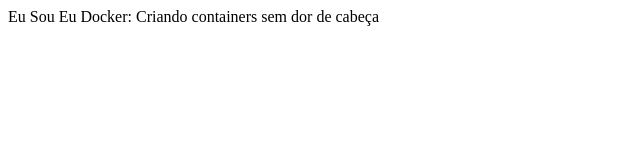
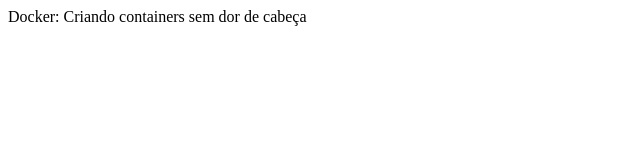
Before and after one commit to v01dr/alura, a plain HTML site: page index.html in a window 1280 px wide. Shown: the whole page, without its empty margins (0-640 px from the left). Drawn offline with Linux system fonts and the light colour scheme.

Commit message:
Revert "Change..."
This reverts commit 689ca87e7ce1b3a1ded777b7cc36e9207a94b33a.

```diff
--- a/index.html
+++ b/index.html
@@ -1,7 +1,4 @@
 <html>
-	<p>
 
-
-	Eu Sou Eu
 Docker: Criando containers sem dor de cabeça
 </html>
```
Also changed, not shown: 1 other file.
